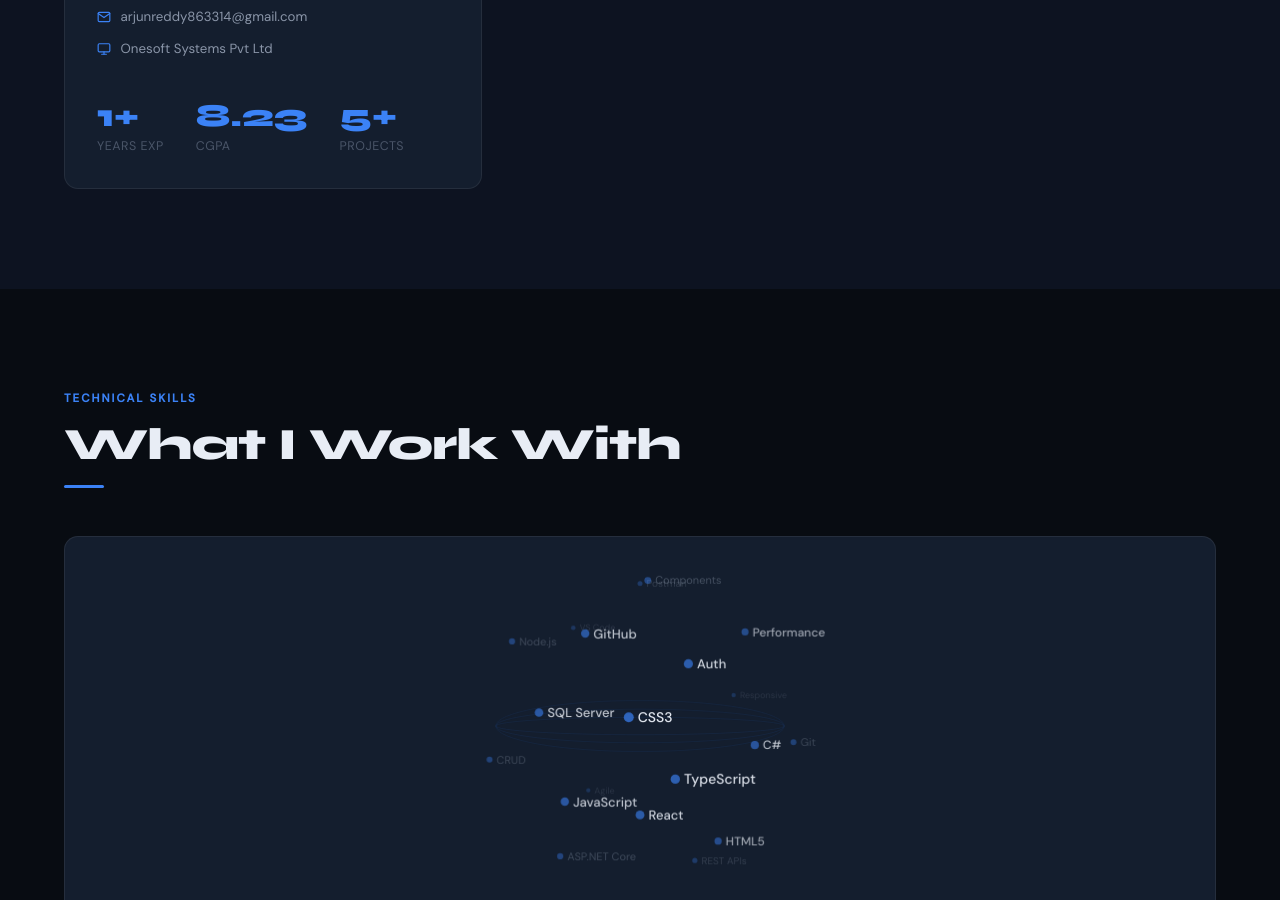
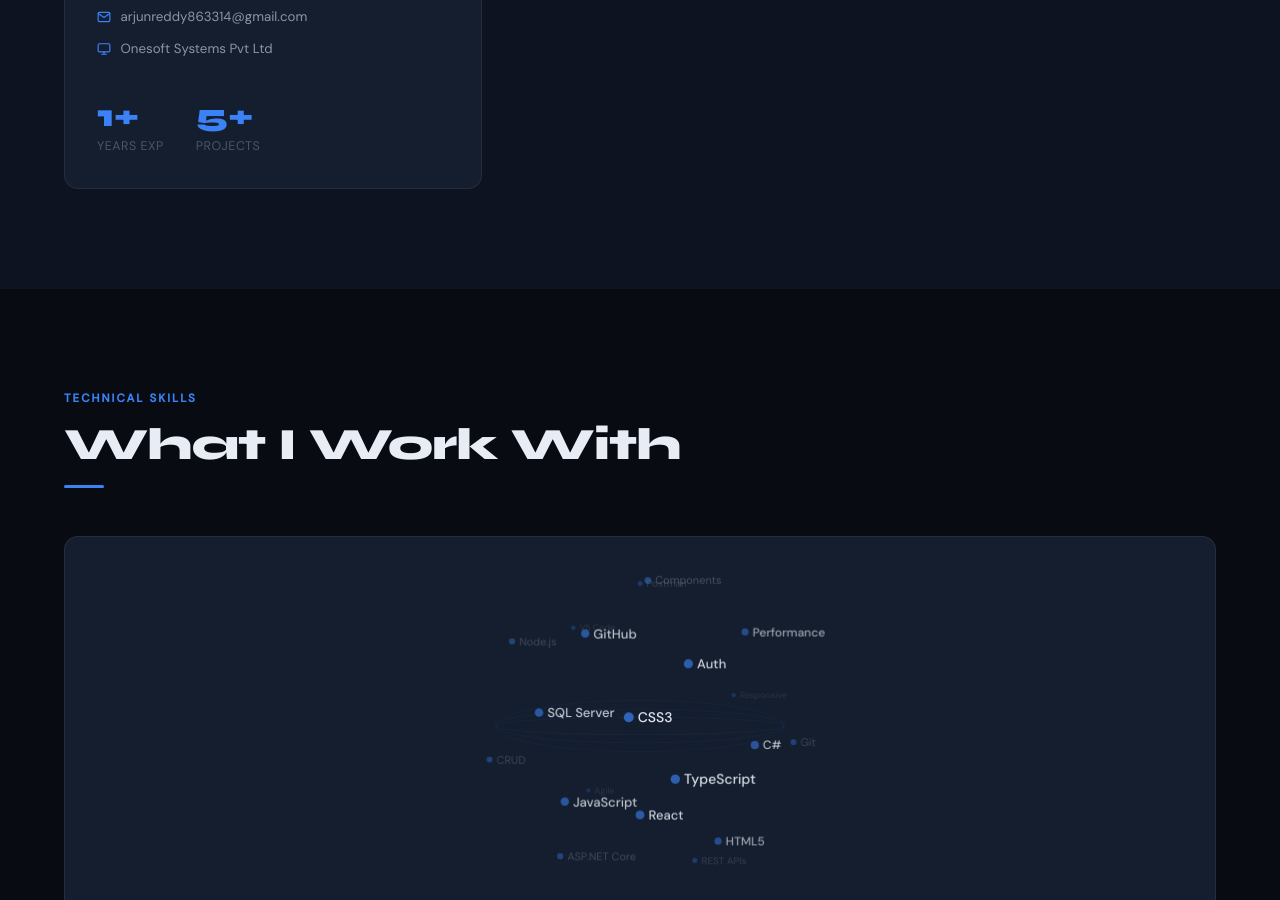
Before and after one commit to arjunreddy890/portfolio, a plain HTML site: page index.html in a window 1280 px wide. Shown: the part 1303-2203 px from the top of the page. Drawn offline with Linux system fonts and the light colour scheme; no server answers.

Commit message:
Update index.html

```diff
--- a/index.html
+++ b/index.html
@@ -533,7 +533,7 @@
       </div>
       <div class="stats-row">
         <div class="stat"><div class="stat-num">1+</div><div class="stat-label">Years Exp</div></div>
-        <div class="stat"><div class="stat-num">8.23</div><div class="stat-label">CGPA</div></div>
+
         <div class="stat"><div class="stat-num">5+</div><div class="stat-label">Projects</div></div>
       </div>
     </div>
```
